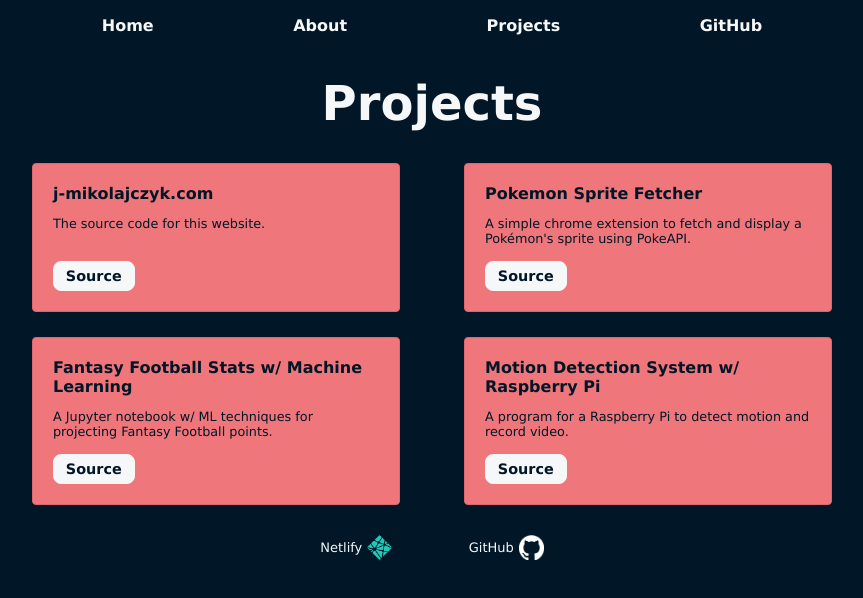
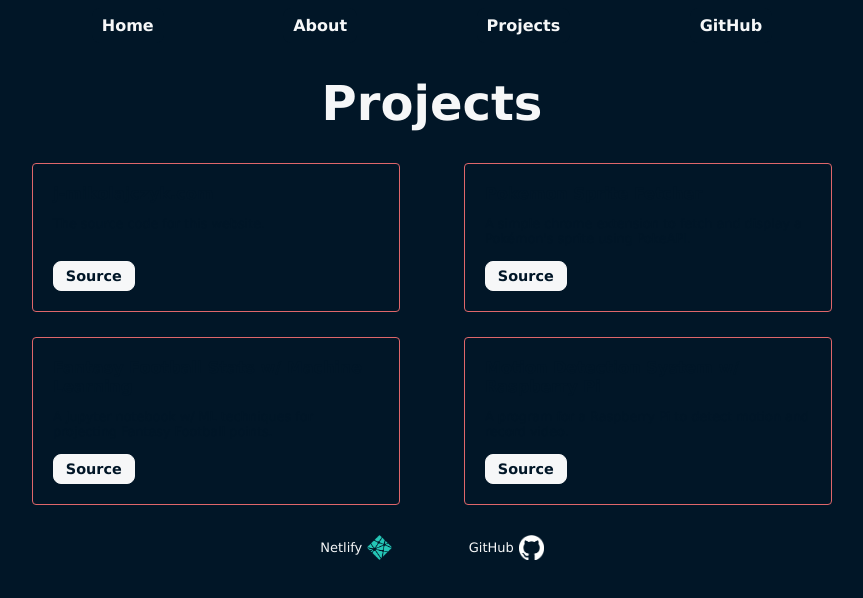
Before and after one commit to J-Mikolajczyk/j-mikolajczyk.com, a React (Vite) app: page / in a window 1280 px wide. Both pictures are taken after a click on the button "Projects". Shown: the top 598 px of the page, without its empty margins (208-1071 px from the left). Built offline with nearby package versions, Linux system fonts and the light colour scheme.

Commit message:
Update index.css

```diff
--- a/src/index.css
+++ b/src/index.css
@@ -130,7 +130,7 @@ a:hover {
   flex-direction: column;
   width: 46%;
   padding: 20px;
-  background-color: #EF767A;
+  color: #F6F7F8;
   border: 1px solid #DF666A;
   border-radius: 4px;
   margin-bottom: 25px;
```
